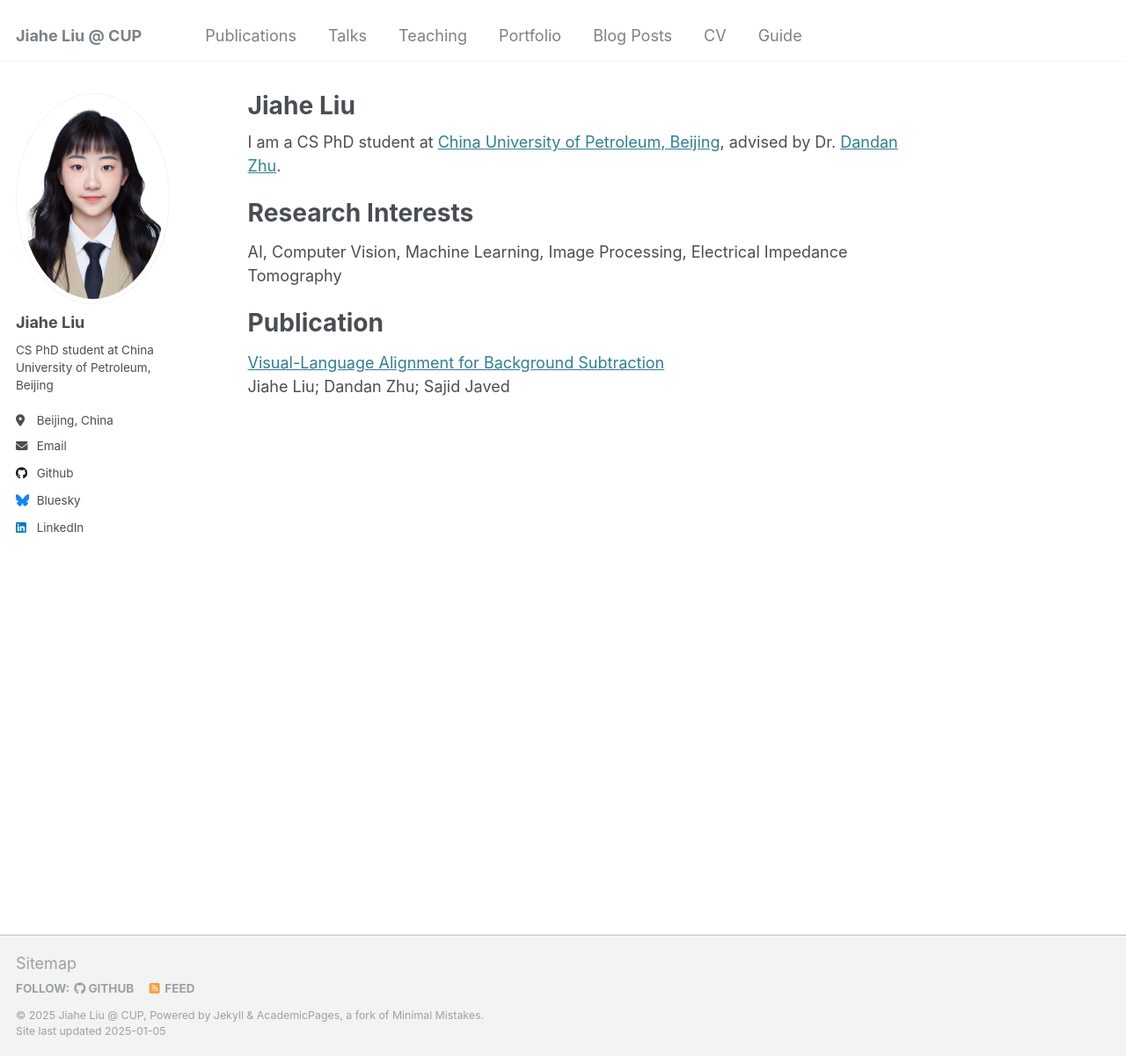
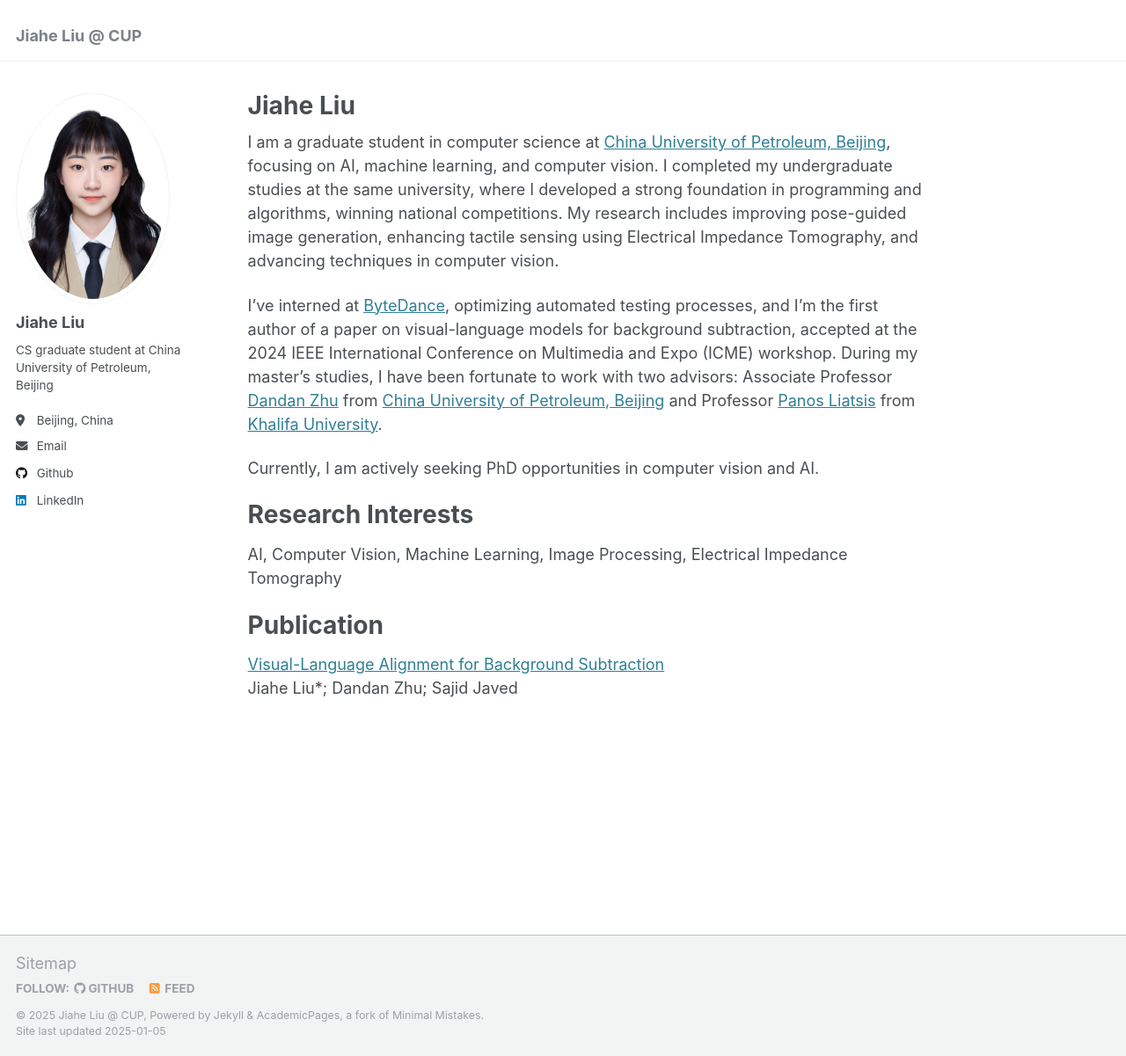
Before and after one commit to jiahe-liu/jiahe-liu.github.io, a Jekyll site: the page built from _pages/about.md, in a window 1280 px wide and 1201 px high. Shown: the whole window at 88% size. Built offline with Jekyll 4.4.1, drawn with Linux system fonts in a browser that asks for light colours.

Commit message:
Update basic information.

```diff
--- a/_config.yml
+++ b/_config.yml
@@ -23,7 +23,7 @@ author:
   avatar           : "https://jiahe-liu.github.io/images/aPhotoOfMe.png"
   name             : "Jiahe Liu"
   pronouns         : # example: "she/her"
-  bio              : "CS PhD student at China University of Petroleum, Beijing"
+  bio              : "CS graduate student at China University of Petroleum, Beijing"
   location         : "Beijing, China"
   uri              : # URL
   email            : "liujiahe511@gmail.com"
@@ -37,7 +37,7 @@ author:
   stackoverflow    : # User number or user number and name (i.e., use "1" or "1/jeff-atwood")
 
   # Social media
-  bluesky          : "bsky.app" # Replace this with you Bluesky username
+  bluesky          : # Username
   facebook         : # Username
   flickr           : # Username
   foursquare       : # Username
--- a/_data/navigation.yml
+++ b/_data/navigation.yml
@@ -5,23 +5,3 @@
 # prevent it from being included in the site.
 
 main:
-  - title: "Publications"
-    url: /publications/
-
-  - title: "Talks"
-    url: /talks/
-
-  - title: "Teaching"
-    url: /teaching/
-
-  - title: "Portfolio"
-    url: /portfolio/
-
-  - title: "Blog Posts"
-    url: /year-archive/
-
-  - title: "CV"
-    url: /cv/
-
-  - title: "Guide"
-    url: /markdown/
--- a/_pages/about.md
+++ b/_pages/about.md
@@ -7,7 +7,11 @@ redirect_from:
   - /about.html
 ---
 
-I am a CS PhD student at [China University of Petroleum, Beijing](https://www.cup.edu.cn/), advised by Dr. [Dandan Zhu](https://www.cup.edu.cn/ai/szdw/fjs1/170335.htm).
+I am a graduate student in computer science at [China University of Petroleum, Beijing](https://www.cup.edu.cn/cupai/index.htm), focusing on AI, machine learning, and computer vision. I completed my undergraduate studies at the same university, where I developed a strong foundation in programming and algorithms, winning national competitions. My research includes improving pose-guided image generation, enhancing tactile sensing using Electrical Impedance Tomography, and advancing techniques in computer vision.
+
+I’ve interned at [ByteDance](https://www.bytedance.com/en/), optimizing automated testing processes, and I’m the first author of a paper on visual-language models for background subtraction, accepted at the 2024 IEEE International Conference on Multimedia and Expo (ICME) workshop. During my master's studies, I have been fortunate to work with two advisors: Associate Professor [Dandan Zhu](https://www.cup.edu.cn/cupai/szdw/jsml/856a0903b2ea4e78a1e6001ba846b9d3.htm) from [China University of Petroleum, Beijing](https://www.cup.edu.cn/cupai/index.htm) and Professor [Panos Liatsis](https://www.ku.ac.ae/college-people/panos-liatsis) from [Khalifa University](https://www.ku.ac.ae/department/department-of-computer-science#about).
+
+Currently, I am actively seeking PhD opportunities in computer vision and AI.
 
 Research Interests
 ======
@@ -16,4 +20,4 @@ AI, Computer Vision, Machine Learning, Image Processing, Electrical Impedance To
 Publication
 ======
 [Visual-Language Alignment for Background Subtraction](https://doi.org/10.1109/ICMEW63481.2024.10645430)<br>
-Jiahe Liu; Dandan Zhu; Sajid Javed
+Jiahe Liu*; Dandan Zhu; Sajid Javed
```
